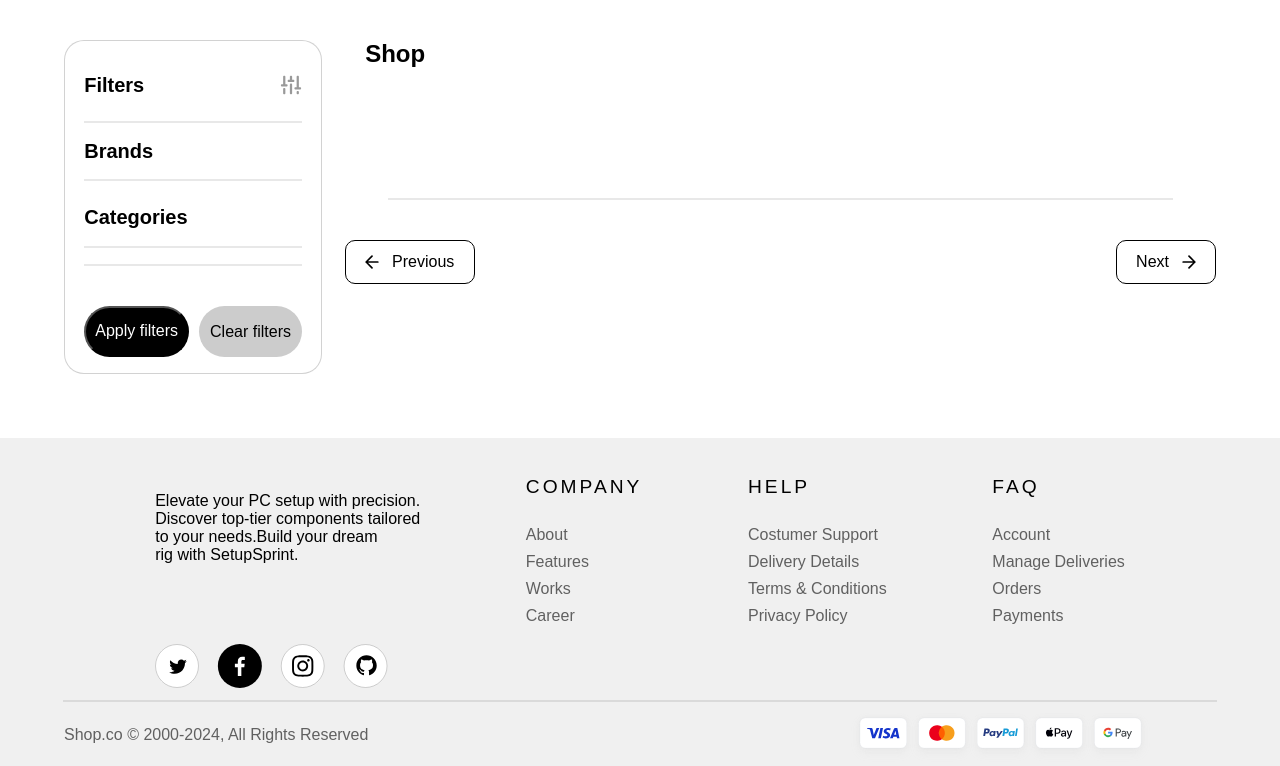
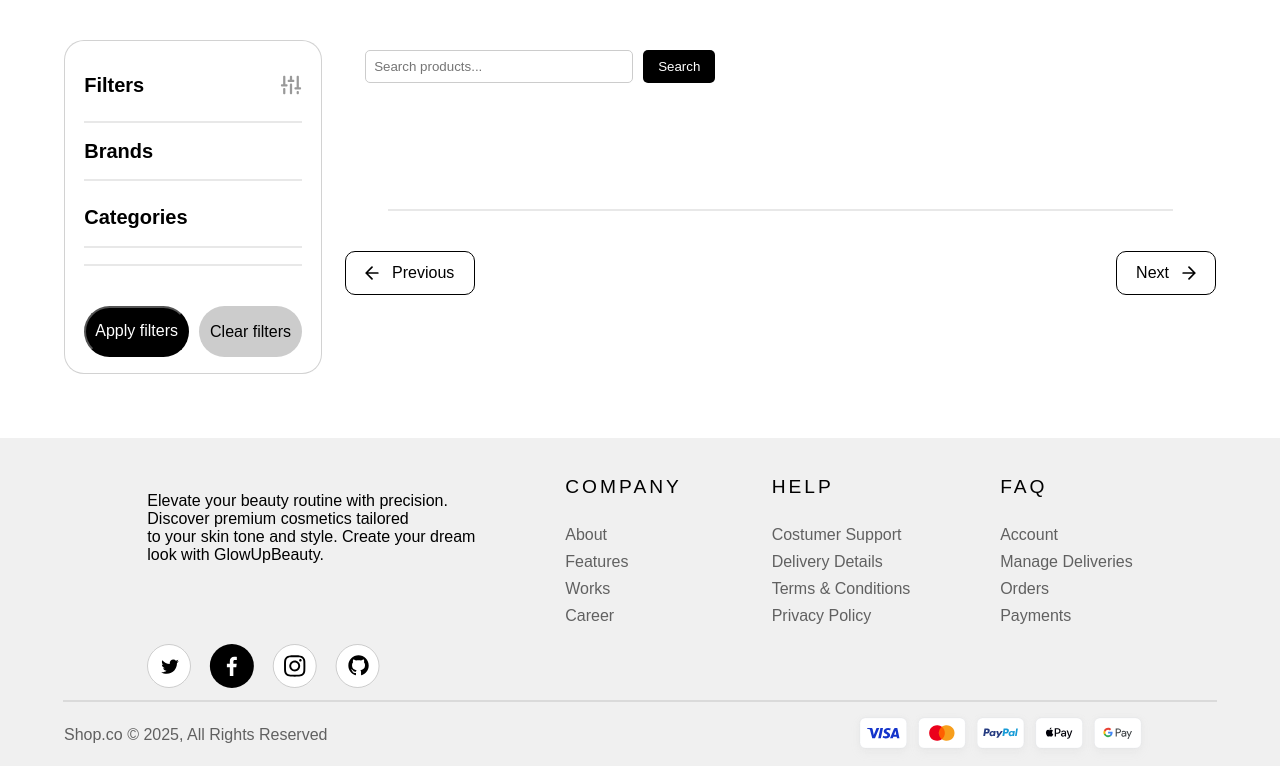
Before and after one commit to nghinp/Cosmetic_WAD, a PHP site: page /pages/shopPage.php in a window 1280 px wide. Shown: the part 71-837 px from the top of the page. Run offline with PHP 8.4, Linux system fonts and the light colour scheme; data that the repository does not hold is empty.

Commit message:
Add product search, fix image path in cart, and implement logout

```diff
--- a/admin/admin.css
+++ b/admin/admin.css
@@ -252,7 +252,6 @@ th {
   border: 1px solid #ccc;
 }
 
-/* Edit Product Page Styles */
 .edit-form-wrapper {
   max-width: 700px;
   margin: 40px auto;
--- a/admin/adminCustomers.php
+++ b/admin/adminCustomers.php
@@ -29,7 +29,7 @@ $clients = $stmt->fetchAll(PDO::FETCH_ASSOC);
     <nav>
         <div><img src="../assets/images/GlowUpBeauty.svg" class="logo" height="40px" /></div>
         <div class="logout-container">
-            <a href="?action=logout" class="logout-btn">Logout</a>
+           <a href="../config/logout.php" class="logout-btn">Logout</a>
         </div>
     </nav>
 
--- a/admin/adminDashboard.php
+++ b/admin/adminDashboard.php
@@ -30,7 +30,7 @@ $topBrands = $brandStmt->fetchAll(PDO::FETCH_ASSOC);
     <nav>
     <div><img src="../assets/images/GlowUpBeauty.svg" class="logo" height="40px"/></div>
     <div class="logout-container">
-        <a href="?action=logout" class="logout-btn">Logout</a>
+        <a href="../config/logout.php" class="logout-btn">Logout</a>
     </div>
 </nav>
 
--- a/admin/adminOrders.php
+++ b/admin/adminOrders.php
@@ -17,7 +17,7 @@ include "../includes/database.php";
     <nav>
         <div><img src="../assets/images/GlowUpBeauty.svg" class="logo" height="40px" /></div>
         <div class="logout-container">
-            <a href="?action=logout" class="logout-btn">Logout</a>
+            <a href="../config/logout.php" class="logout-btn">Logout</a>
         </div>
     </nav>
 
--- a/assets/css/style.css
+++ b/assets/css/style.css
@@ -307,13 +307,7 @@ footer {
     width: 100%;
     height: 100%;
 }
-.medium-title {
-    font-size: 1.5rem;
-    font-weight: bold;
-    padding-bottom:30px ;
-    margin-top: 0;
-    margin-left: 20px;
-}
+
 .shop-products-list {
     margin-bottom: 10dvh;
 }
@@ -437,3 +431,37 @@ hr {
     font-size: 13px;
     padding: 6px 10px;
 }
+
+.search-form {
+  margin-top: 10px;
+  display: flex;
+  gap: 10px;
+}
+
+.search-form input[type="text"] {
+  padding: 8px;
+  border-radius: 5px;
+  border: 1px solid #ccc;
+  width: 250px;
+}
+
+.search-form button {
+  padding: 8px 15px;
+  background-color: #000;
+  color: white;
+  border: none;
+  border-radius: 5px;
+  cursor: pointer;
+}
+
+.search-form button:hover {
+  background-color: #444;
+}
+
+.search {
+    font-size: 1.5rem;
+    font-weight: bold;
+    padding-bottom:10px ;
+    margin-top: 0;
+    margin-left: 20px;
+}
--- a/includes/footer.php
+++ b/includes/footer.php
@@ -2,8 +2,8 @@
 <footer>
     <div class="footer-container">
         <div class="footer-item">
-            <p>Elevate your PC setup with precision.<br> Discover top-tier components tailored<br> to your needs.Build your dream<br> rig with SetupSprint.</p>
-            <div class="socials"><a href="#"><img src="../assets/images/Social.svg" alt="socials"/></a></div>
+            <p>Elevate your beauty routine with precision.<br> Discover premium cosmetics tailored<br> to your skin tone and style. Create your dream<br> look with GlowUpBeauty.</p>
+            <div class="socials"><a href="https://github.com/nghinp/Cosmetic_WAD.git"><img src="../assets/images/Social.svg" alt="socials" /></a></div>
         </div>
         <div class="footer-item">
             <p class="title">Company</p>
@@ -35,9 +35,9 @@
     </div>
     <hr style="width: 90%;">
     <div class="flex-items">
-        <p class="copyrights" >Shop.co © 2000-2024, All Rights Reserved</p>
+        <p class="copyrights">Shop.co © 2025, All Rights Reserved</p>
         <div class="flex">
-            <img src="../assets/images/visa.svg" alt="visa"/>
+            <img src="../assets/images/visa.svg" alt="visa" />
         </div>
     </div>
 </footer>
--- a/loaders/cartItemsLoader.php
+++ b/loaders/cartItemsLoader.php
@@ -29,7 +29,7 @@ if (isset($_SESSION['cart']) && !empty($_SESSION['cart'])){
         <!-- displaying product items in cart -->
         <div class="cart-item">
         <div class="left-cart-item">
-            <div><img src="../assets/uploads/<?php echo $product['ImageURL']; ?>" width="100px" height="100px" /></div>
+<img src="../<?php echo $product['ImageURL']; ?>" width="100px" height="100px" />
             <div class="cart-item-info">
                 <h2><?php echo $product['ProductName']?></h2>
                 <h2><?php echo ($product['SpecialPrice']!=0)?$product['SpecialPrice']:  $product['OldPrice']?> DT</h2>
--- a/loaders/shopProductLoader.php
+++ b/loaders/shopProductLoader.php
@@ -5,41 +5,41 @@ $prod_per_page = 16;
 $page = isset($_GET["page"]) ? (int)$_GET["page"] : 1;
 $start_from = ($page - 1) * $prod_per_page;
 
-// Initialize base SQL
 $sql = "SELECT * FROM product WHERE 1=1";
+$params = [];
 
-// Filter: Brands
+// Brand Filter
 if (!empty($_GET['brand'])) {
     $brands = $_GET['brand'];
     $placeholders = implode(',', array_fill(0, count($brands), '?'));
     $sql .= " AND Brand IN ($placeholders)";
+    $params = array_merge($params, $brands);
 }
 
-// Filter: Categories
+// Category Filter
 if (!empty($_GET['category'])) {
     $categories = $_GET['category'];
     $placeholders2 = implode(',', array_fill(0, count($categories), '?'));
     $sql .= " AND Category IN ($placeholders2)";
+    $params = array_merge($params, $categories);
 }
 
-// Add pagination
+// Search Filter
+if (!empty($_GET['search'])) {
+    $sql .= " AND ProductName LIKE ?";
+    $params[] = "%" . trim($_GET['search']) . "%";
+}
+
+// Pagination
 $sql .= " LIMIT $start_from, $prod_per_page";
 
-// Prepare & bind
 $stmt = $connect->prepare($sql);
-
-// Merge parameters in the right order
-$params = [];
-if (!empty($_GET['brand'])) $params = array_merge($params, $brands);
-if (!empty($_GET['category'])) $params = array_merge($params, $categories);
-
-// Execute
 $stmt->execute($params);
 $result = $stmt->fetchAll(PDO::FETCH_ASSOC);
 
-// Output products
+// Display
 foreach ($result as $row) {
-    $url = $row["ImageURL"]; ?>
+    ?>
     <li>
         <a href="../pages/productDetailPage.php?ID=<?php echo $row["ProductID"]; ?>">
             <div class="product-item">
@@ -50,4 +50,6 @@ foreach ($result as $row) {
             </div>
         </a>
     </li>
-<?php } ?>
+    <?php
+}
+?>
--- a/pages/shopPage.php
+++ b/pages/shopPage.php
@@ -72,8 +72,12 @@
     <!-- Shop Products -->
     <div class="shop-right">
         <div class="shop-products-list">
-            <div>
-                <h2 class="medium-title">Shop</h2>
+            <div class="search">
+                <!-- Search bar -->
+                <form method="GET" action="shopPage.php" class="search-form" style="margin-bottom: 20px;">
+                    <input type="text" name="search" placeholder="Search products..." value="<?php echo isset($_GET['search']) ? htmlspecialchars($_GET['search']) : ''; ?>" />
+                    <button type="submit">Search</button>
+                </form>
             </div>
             <ul>
                 <?php include "../loaders/shopProductLoader.php"; ?>
@@ -114,7 +118,6 @@
                 ?>
             </div>
 
-            <!-- Next button -->
             <?php
             $nextPage = ($page < $total_pages) ? $page + 1 : $total_pages;
             $queryString['page'] = $nextPage;
```
Also changed, not shown: admin/adminProducts.php (+1 -8 lines), config/deleteCartItem.php (added, +9 -0 lines), homePage.php (+24 -19 lines).
